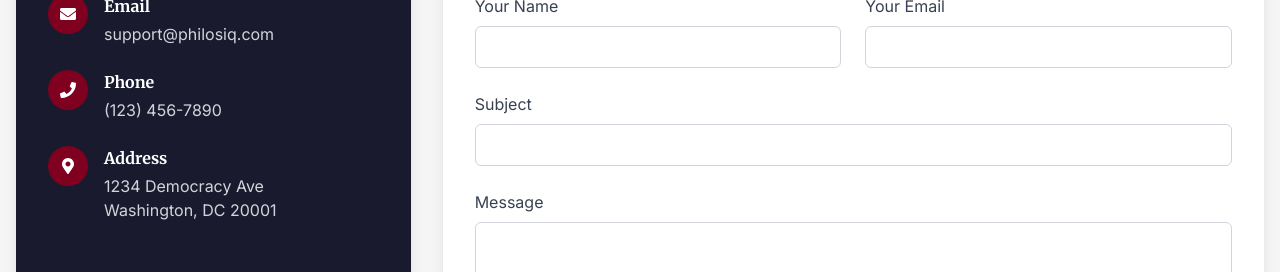
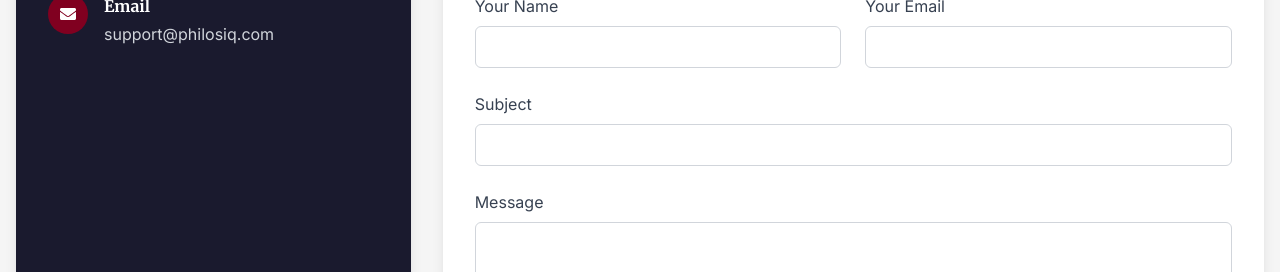
Before and after one commit to uzair-shakeel/philosiq, a Next.js app: page /contact-us in a window 1280 px wide. Shown: the part 350-622 px from the top of the page. Built offline with nearby package versions, Linux system fonts and the light colour scheme; no server answers.

Commit message:
Update contact-us.jsx

```diff
--- a/src/pages/contact-us.jsx
+++ b/src/pages/contact-us.jsx
@@ -3,9 +3,7 @@ import Layout from "../components/Layout";
 import axios from "axios";
 import {
   FaPaperPlane,
-  FaPhone,
   FaEnvelope,
-  FaMapMarkerAlt,
   FaSpinner,
 } from "react-icons/fa";
 
@@ -98,30 +96,6 @@ export default function ContactUs() {
                       >
                         support@philosiq.com
                       </a>
-                    </div>
-                  </div>
-
-                  <div className="flex items-start">
-                    <div className="bg-primary-maroon p-3 rounded-full mr-4">
-                      <FaPhone />
-                    </div>
-                    <div>
-                      <h3 className="font-bold mb-1">Phone</h3>
-                      <p className="text-gray-300">(123) 456-7890</p>
-                    </div>
-                  </div>
-
-                  <div className="flex items-start">
-                    <div className="bg-primary-maroon p-3 rounded-full mr-4">
-                      <FaMapMarkerAlt />
-                    </div>
-                    <div>
-                      <h3 className="font-bold mb-1">Address</h3>
-                      <p className="text-gray-300">
-                        1234 Democracy Ave
-                        <br />
-                        Washington, DC 20001
-                      </p>
                     </div>
                   </div>
                 </div>
```
